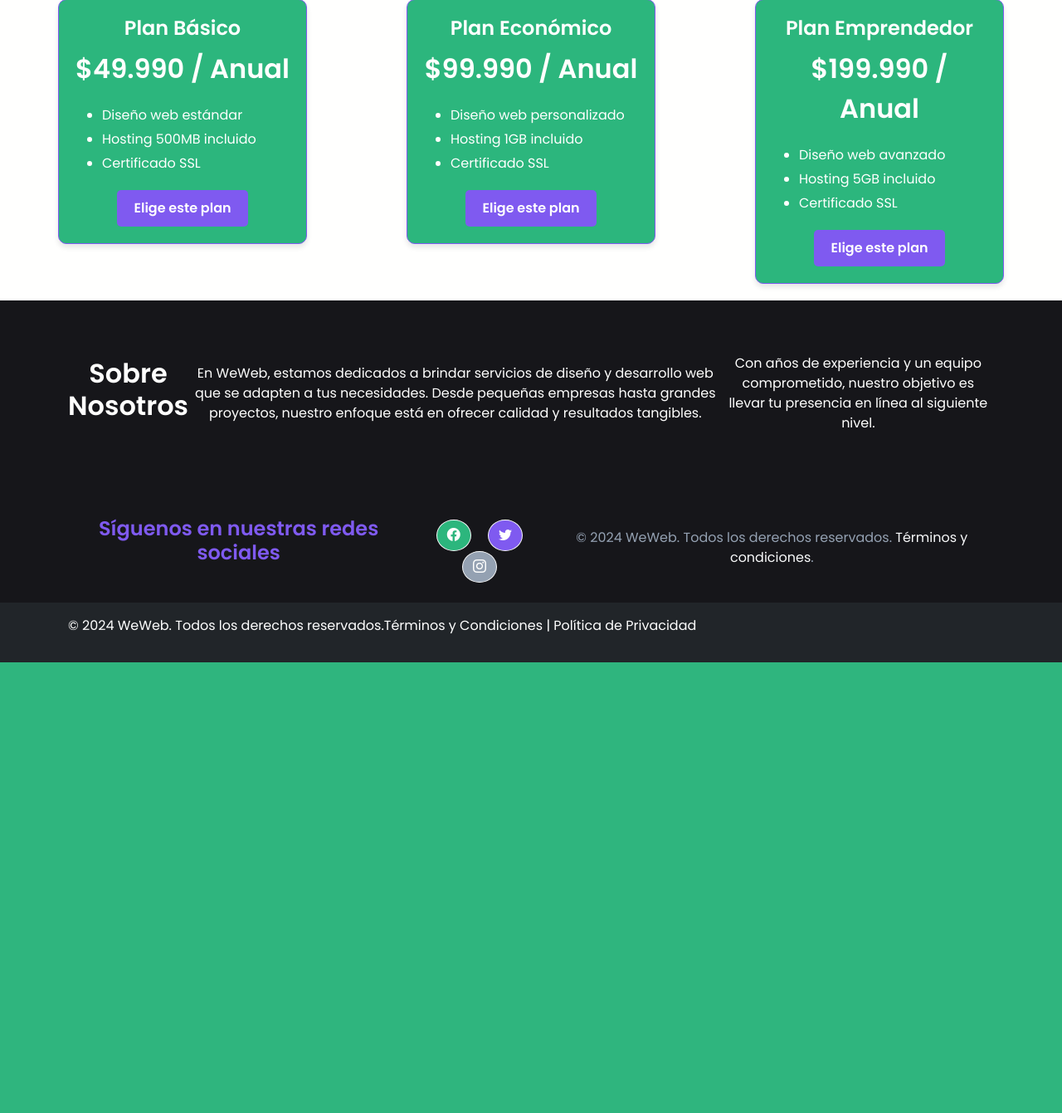
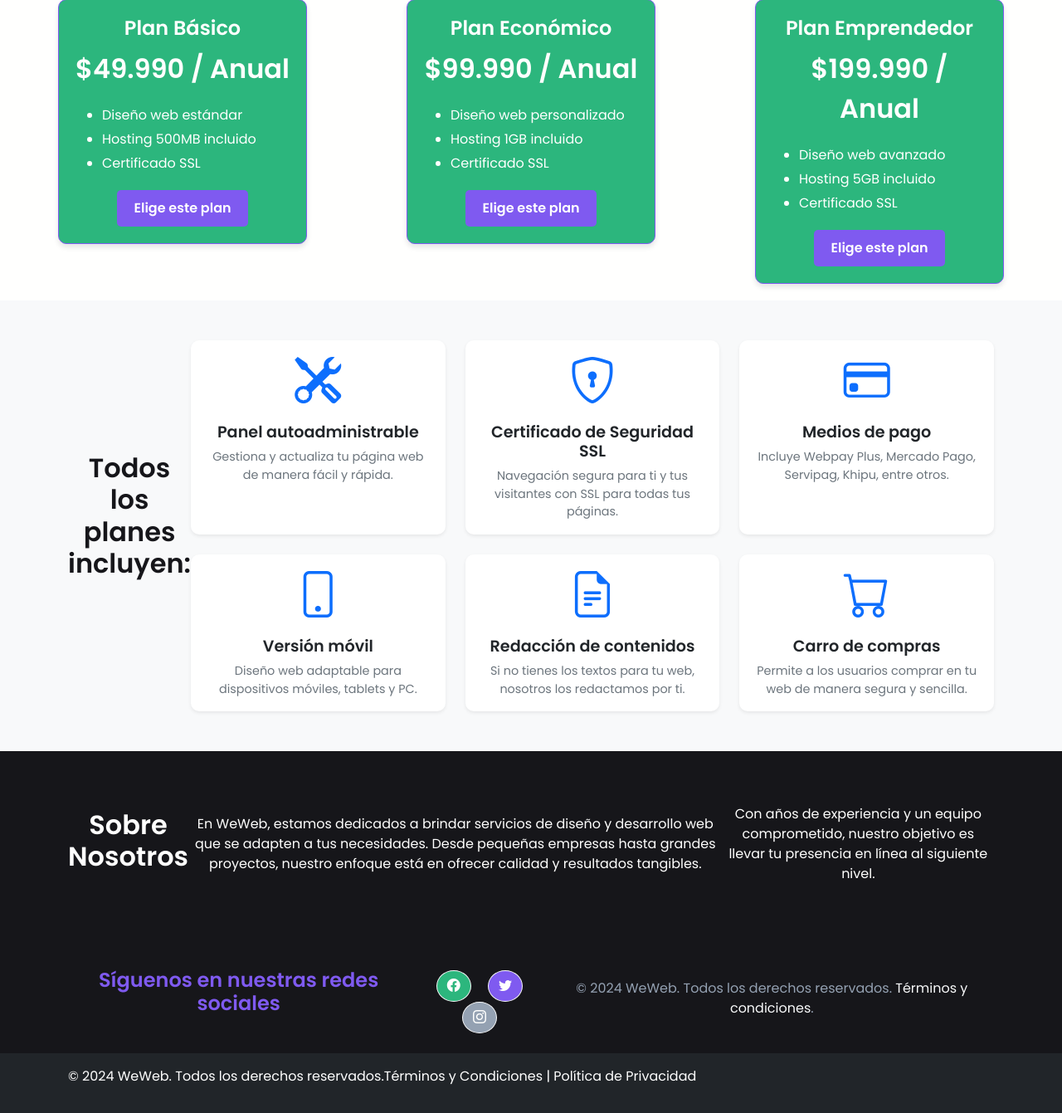
Before and after one commit to AdalParsifal/webx, a Django app: page /home/ in a window 1280 px wide. Shown: the part 861-2202 px from the top of the page at 83% size. Before the commit the page ends 1659 px from the top, so only its background shows below. Run offline with Django 5.2, Linux system fonts and the light colour scheme.

Commit message:
seccion features beta

```diff
--- a/static/css/style.css
+++ b/static/css/style.css
@@ -165,6 +165,30 @@ body {
     transition: all 0.3s ease-in-out;
 }
 
+#features {
+  padding-top: 50px;
+  padding-bottom: 50px;
+  background-color: #f8f9fa; /* Light gray background */
+}
+
+.card {
+  border-radius: 10px; /* Rounded corners for cards */
+}
+
+.card-body i {
+  color: #2CB67D; /* Custom icon color */
+}
+
+.card-title {
+  font-size: 1.2rem;
+  font-weight: bold;
+}
+
+.card-text {
+  font-size: 0.9rem;
+  color: #6c757d; /* Muted text color */
+}
+
 /* Footer */
 .footer-section {
     background-color: #16161A;
--- a/webpage/templates/home.html
+++ b/webpage/templates/home.html
@@ -54,6 +54,68 @@
   </div>
 </section>
 
+<!-- Sección 2.5: features -->
+<section id="features" class="py-5 bg-light">
+    <div class="container text-center">
+      <h2 class="fw-bold mb-4">Todos los planes incluyen:</h2>
+      <div class="row row-cols-1 row-cols-md-3 g-4">
+        <div class="col">
+          <div class="card h-100 border-0 shadow-sm">
+            <div class="card-body">
+              <i class="bi bi-tools display-4 text-primary"></i>
+              <h5 class="card-title mt-3">Panel autoadministrable</h5>
+              <p class="card-text">Gestiona y actualiza tu página web de manera fácil y rápida.</p>
+            </div>
+          </div>
+        </div>
+        <div class="col">
+          <div class="card h-100 border-0 shadow-sm">
+            <div class="card-body">
+              <i class="bi bi-shield-lock display-4 text-primary"></i>
+              <h5 class="card-title mt-3">Certificado de Seguridad SSL</h5>
+              <p class="card-text">Navegación segura para ti y tus visitantes con SSL para todas tus páginas.</p>
+            </div>
+          </div>
+        </div>
+        <div class="col">
+          <div class="card h-100 border-0 shadow-sm">
+            <div class="card-body">
+              <i class="bi bi-credit-card display-4 text-primary"></i>
+              <h5 class="card-title mt-3">Medios de pago</h5>
+              <p class="card-text">Incluye Webpay Plus, Mercado Pago, Servipag, Khipu, entre otros.</p>
+            </div>
+          </div>
+        </div>
+        <div class="col">
+          <div class="card h-100 border-0 shadow-sm">
+            <div class="card-body">
+              <i class="bi bi-phone display-4 text-primary"></i>
+              <h5 class="card-title mt-3">Versión móvil</h5>
+              <p class="card-text">Diseño web adaptable para dispositivos móviles, tablets y PC.</p>
+            </div>
+          </div>
+        </div>
+        <div class="col">
+          <div class="card h-100 border-0 shadow-sm">
+            <div class="card-body">
+              <i class="bi bi-file-earmark-text display-4 text-primary"></i>
+              <h5 class="card-title mt-3">Redacción de contenidos</h5>
+              <p class="card-text">Si no tienes los textos para tu web, nosotros los redactamos por ti.</p>
+            </div>
+          </div>
+        </div>
+        <div class="col">
+          <div class="card h-100 border-0 shadow-sm">
+            <div class="card-body">
+              <i class="bi bi-cart display-4 text-primary"></i>
+              <h5 class="card-title mt-3">Carro de compras</h5>
+              <p class="card-text">Permite a los usuarios comprar en tu web de manera segura y sencilla.</p>
+            </div>
+          </div>
+        </div>
+      </div>
+    </div>
+</section>
 
 <!-- Sección 3: Sobre Nosotros -->
 <section class="about-section py-5" style="background-color: #16161A; color: #FFFFFE;">
```
